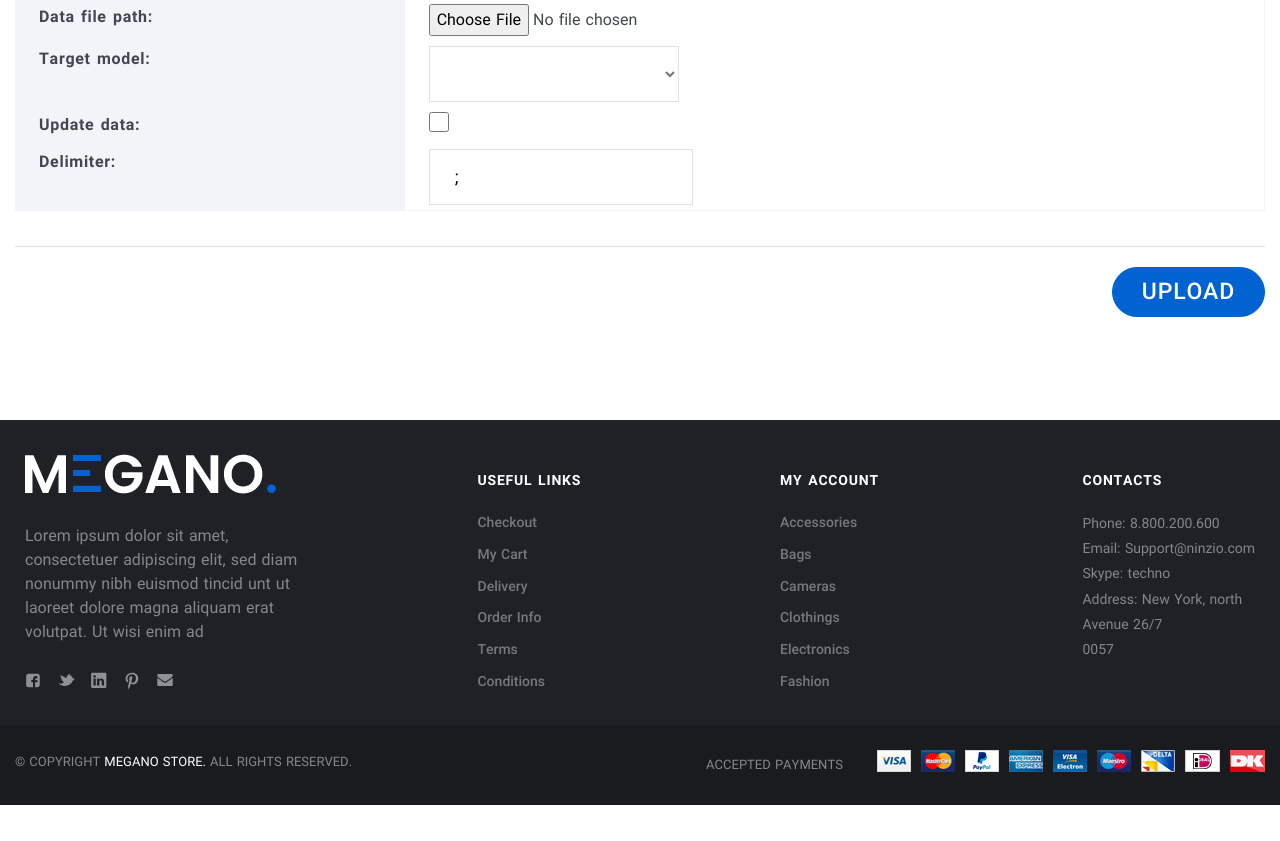
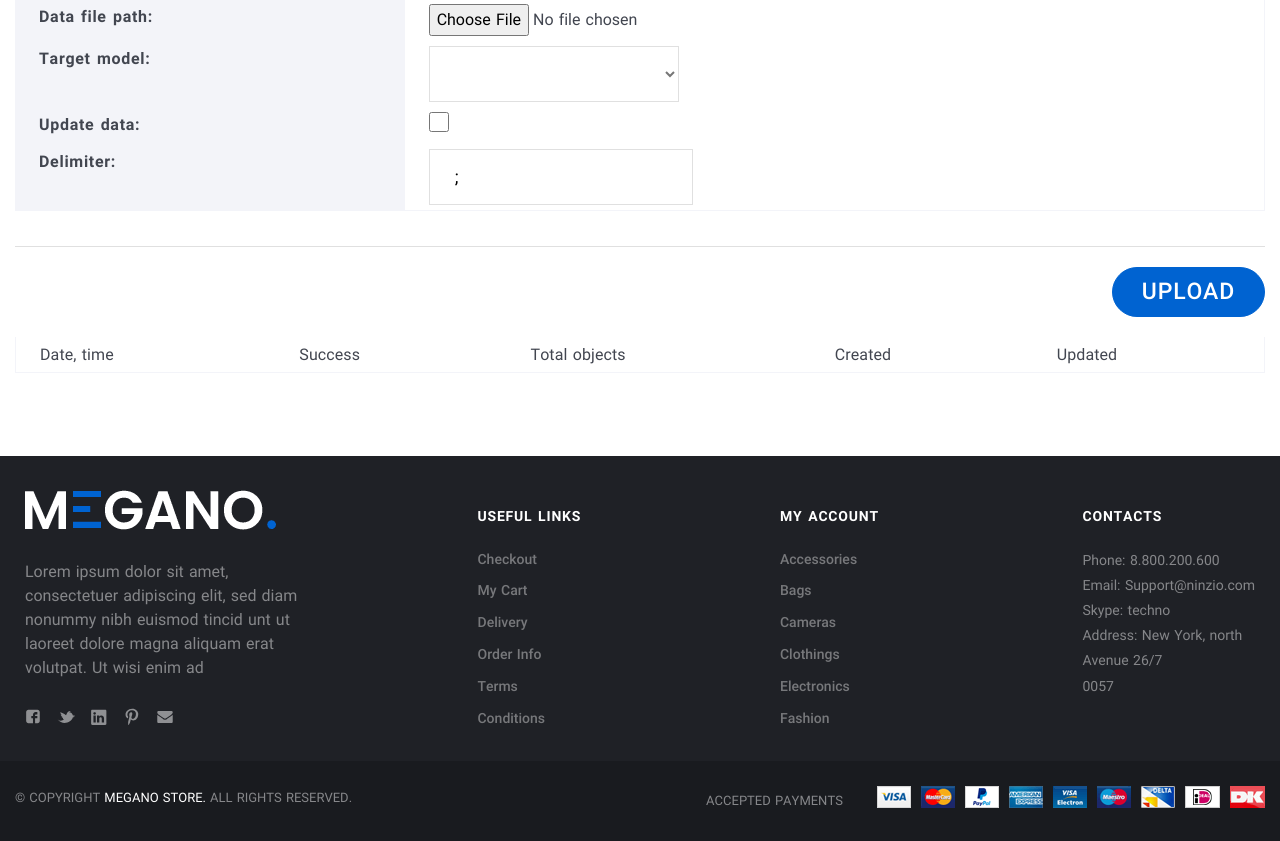
Before and after one commit to VovkaST/marketplace, a Django app: page /import/ in a window 1280 px wide. Shown: the part 479-1320 px from the top of the page. Before the commit the page ends 1284 px from the top, so only its background shows below. Run offline with Django 3.2, Linux system fonts and the light colour scheme; the visitor is signed in with stand-in values (Sample User, id 1); data that the repository does not hold is empty; parts of the project's set-up code (start-up, migrations or seed data) failed here and were passed over.

Commit message:
Tasks table on import page

```diff
--- a/marketplace/app_import/views.py
+++ b/marketplace/app_import/views.py
@@ -1,13 +1,15 @@
+import json
+
 from django.contrib.auth.mixins import LoginRequiredMixin
+from django.db.models import Q
 from django.urls import reverse_lazy
 from django.utils.translation import gettext as _
 from django.views import generic
 
 from app_import.forms import ImportForm
 from app_import import tasks
+from app_import.models import ImportProtocol
 from main.views import PageInfoMixin
-
-from marketplace import celery_app
 
 
 class ImportView(PageInfoMixin, LoginRequiredMixin, generic.FormView):
@@ -21,6 +23,21 @@ class ImportView(PageInfoMixin, LoginRequiredMixin, generic.FormView):
             return self.handle_no_permission()
         return super().dispatch(request, *args, **kwargs)
 
+    def get_context_data(self, **kwargs):
+        protocols = ImportProtocol.objects.filter(~Q(task_id=''), user=self.request.user).order_by('-created_at')
+        context = super().get_context_data(**kwargs)
+        context.update({
+            'import_tasks': [
+                {
+                    'uuid': protocol.task_id,
+                    'result': json.loads(protocol.result or '""'),
+                    'date': protocol.created_at,
+                }
+                for protocol in protocols
+            ],
+        })
+        return context
+
     def form_valid(self, form):
         form.instance.user = self.request.user
         protocol = form.save()
--- a/marketplace/static/css/basic.css
+++ b/marketplace/static/css/basic.css
@@ -2551,3 +2551,10 @@ button.link {
 .mt0 {
     margin-top: 0;
 }
+
+.task__in-progress {
+    padding-left: 2em;
+    font-size: 0.8em;
+    line-height: 0.9em;
+    color: #32a901;
+}
--- a/marketplace/templates/app_import/import.html
+++ b/marketplace/templates/app_import/import.html
@@ -23,6 +23,37 @@
                         </div>
                     </div>
                 </form>
+
+                <div class="tasks">
+                    <table>
+                        <thead>
+                            <tr>
+                                <td>{% trans 'Date, time' %}</td>
+                                <td>{% trans 'Success' %}</td>
+                                <td>{% trans 'Total objects' %}</td>
+                                <td>{% trans 'Created' %}</td>
+                                <td>{% trans 'Updated' %}</td>
+                            </tr>
+                        </thead>
+                        <tbody>
+                            {% for task in import_tasks %}
+                                <tr class="task__row" uuid="{{ task.uuid }}">
+                                    <td>
+                                        {{ task.date|date:"Y-m-d H:i:s" }}
+                                        {% if not task.result %}
+                                            <div class="task__in-progress">{% trans 'In progress' %}</div>
+                                        {% endif %}
+                                    </td>
+                                    <td>{{ task.result.success }}</td>
+                                    <td>{{ task.result.total }}</td>
+                                    <td>{{ task.result.created }}</td>
+                                    <td>{{ task.result.updated }}</td>
+                                </tr>
+                            {% endfor %}
+                        </tbody>
+                    </table>
+                </div>
+
             </div>
         </div>
     </div>
```
